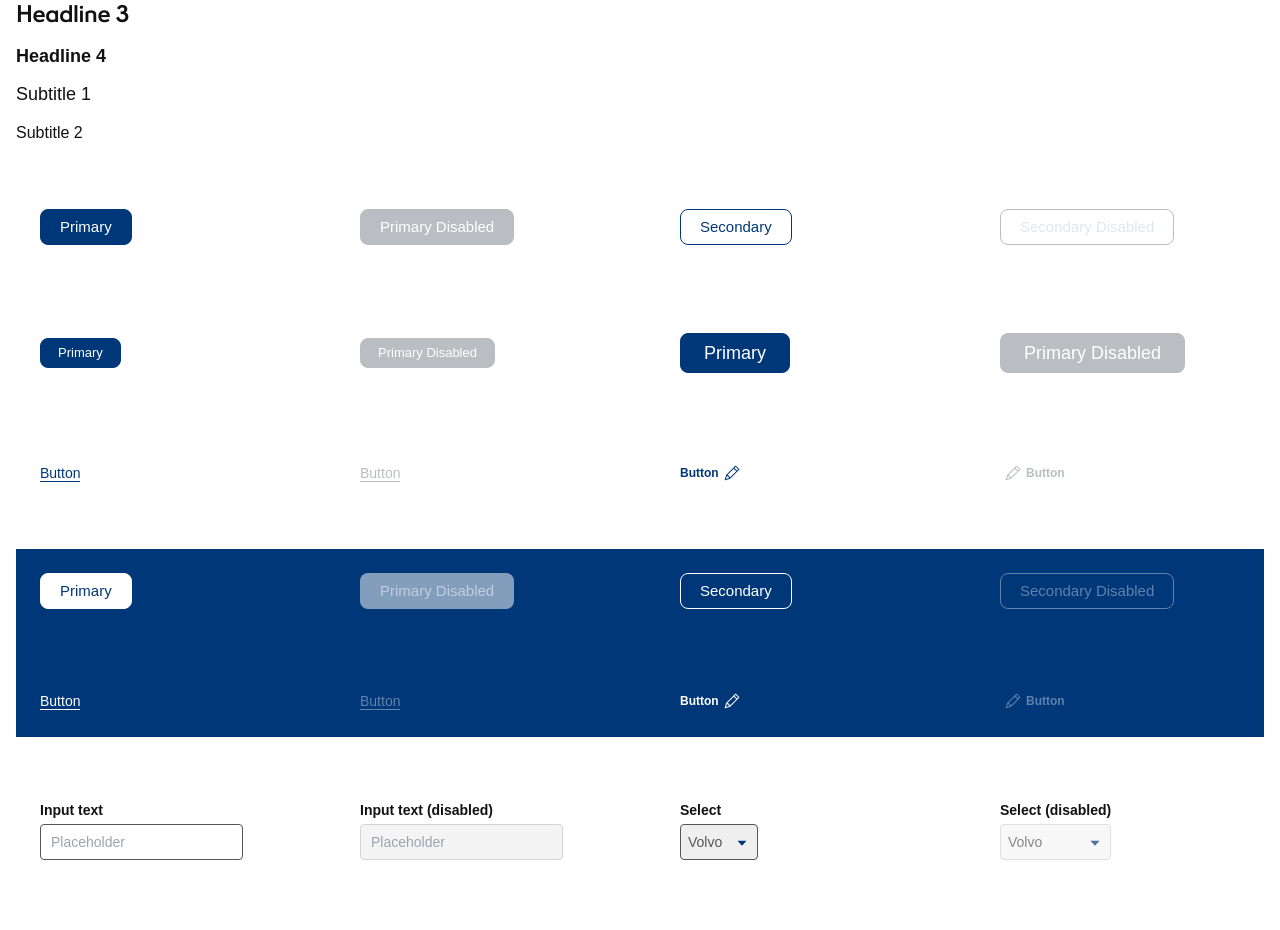
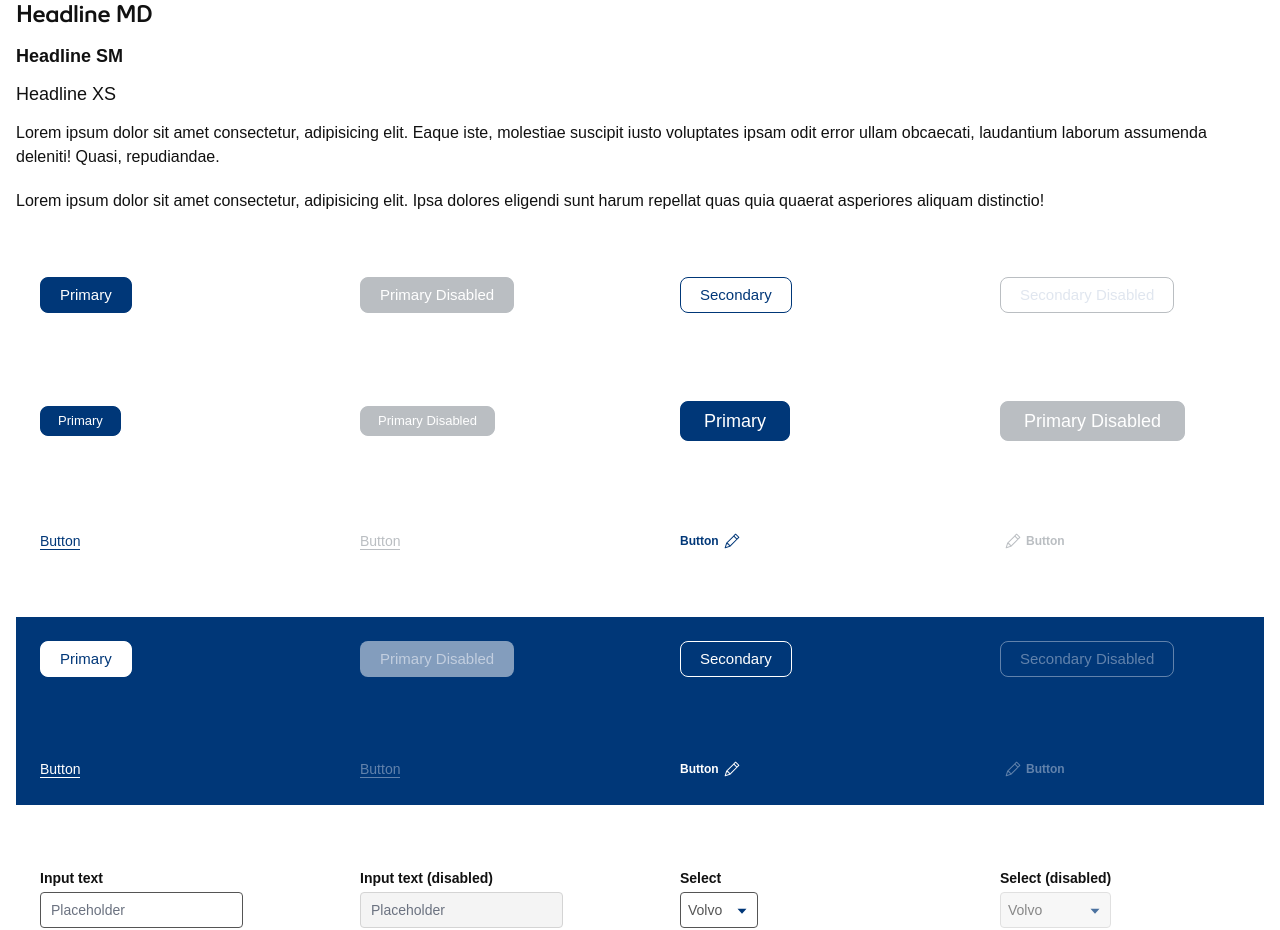
Before and after one commit to blacheyong/test-tailwindcss, a website: page index.html in a window 1280 px wide. Shown: the part 129-1059 px from the top of the page. Drawn offline with Linux system fonts and the light colour scheme; files whose address does not match are found by name.

Commit message:
test default typo styles + svgToDataUri + form plugin

```diff
--- a/index.html
+++ b/index.html
@@ -8,12 +8,16 @@
   <link href="./dist/main.css" rel="stylesheet">
 </head>
 <body class="p-4">
-  <h1 class="mb-4">Headline 1</h1>
-  <h2 class="mb-4">Headline 2</h2>
-  <h3 class="mb-4">Headline 3</h3>
-  <h4 class="mb-4">Headline 4</h4>
-  <h5 class="mb-4">Subtitle 1</h5>
-  <h6 class="mb-4">Subtitle 2</h6>
+  <div class=""> <!-- prose -->
+    <h1 class="mb-4 headline-xl">Headline XL</h1>
+    <h2 class="mb-4 headline-lg">Headline LG</h2>
+    <h3 class="mb-4 headline-md">Headline MD</h3>
+    <h4 class="mb-4 headline-sm">Headline SM</h4>
+    <h5 class="mb-4 headline-xs">Headline XS</h5>
+
+    <p>Lorem ipsum dolor sit amet consectetur, adipisicing elit. Eaque iste, molestiae suscipit iusto voluptates ipsam odit error ullam obcaecati, laudantium laborum assumenda deleniti! Quasi, repudiandae.</p>
+  </div>
+  <p class="mt-5">Lorem ipsum dolor sit amet consectetur, adipisicing elit. Ipsa dolores eligendi sunt harum repellat quas quia quaerat asperiores aliquam distinctio!</p>
   <div class="p-6 grid grid-cols-4 gap-20 items-center justify-items-start my-10">
     <button type="button" class="btn btn-primary">Primary</button>
     <button type="button" class="btn btn-primary" disabled>Primary Disabled</button>
--- a/package.json
+++ b/package.json
@@ -9,6 +9,8 @@
     "dev": "run-p  copy-files tailwind sync"
   },
   "devDependencies": {
+    "@tailwindcss/forms": "^0.5.3",
+    "@tailwindcss/typography": "^0.5.9",
     "autoprefixer": "^10.4.14",
     "browser-sync": "^2.29.3",
     "copyfiles": "^2.4.1",
@@ -23,5 +25,7 @@
     "tailwindcss": "^3.3.2",
     "token-transformer": "^0.0.33"
   },
-  "dependencies": {}
+  "dependencies": {
+    "mini-svg-data-uri": "^1.4.4"
+  }
 }
--- a/src/styles/base/_typography.css
+++ b/src/styles/base/_typography.css
@@ -1,27 +1,27 @@
 @layer base {
-    h1, .headline-xl,
-    h2, .headline-lg,
-    h3, .headline-md {
+    .headline-xl,
+    .headline-lg,
+    .headline-md {
         @apply font-bell-slim;
     }
 
-    h1, .headline-xl {
+    .headline-xl {
         @apply text-headline-xl-mobile md:text-headline-xl-tablet lg:text-headline-xl-desktop;
     }
 
-    h2, .headline-lg {
+    .headline-lg {
         @apply text-headline-lg-mobile md:text-headline-lg-tablet lg:text-headline-lg-desktop;
     }
 
-    h3, .headline-md {
+    .headline-md {
         @apply text-headline-md-mobile md:text-headline-md-tablet lg:text-headline-md-desktop;
     }
 
-    h4, .headline-sm {
+    .headline-sm {
         @apply text-headline-sm;
     }
 
-    h5, .headline-xs {
+    .headline-xs {
         @apply text-headline-xs
     }
 }
--- a/src/styles/components/_form.css
+++ b/src/styles/components/_form.css
@@ -14,7 +14,7 @@
     }
 
     select {
-        @apply appearance-none bg-dropdown-arrow bg-[right_10px_center] bg-no-repeat px-7px;
+        @apply bg-dropdown-arrow bg-[right_10px_center] bg-[length:10px] bg-no-repeat px-7px;
     }
 
     label {
--- a/tailwind.config.js
+++ b/tailwind.config.js
@@ -1,4 +1,6 @@
 /** @type {import('tailwindcss').Config} */
+
+const svgToDataUri = require('mini-svg-data-uri')
 
 const { filterArrayTokensByType, filterTokensByType } = require("./fns");
 const tokens = require("./output/_tokens.json")
@@ -10,16 +12,18 @@ export const content = ["./src/**/*.{js,scss}", "index.html"]
 export const darkMode = 'class'
 export const theme = {
   extend: {
-    backgroundImage: {
-      'dropdown-arrow': 'url("./svg/icon-dropdown-arrow.svg")'
-    },
+    colors: colorTokens.colors,
+    backgroundImage: (theme) => ({
+      'dropdown-arrow': `url("${svgToDataUri(
+        `<svg fill='none' height='11' viewBox='0 0 10 11' width='10' xmlns='http://www.w3.org/2000/svg'><path clip-rule='evenodd' d='m5 8.65918 4.5-5h-9z' fill='${theme('colors.blue.medium')}' fill-rule='evenodd'/></svg>`
+      )}")`,
+    }),
     borderRadius: {
       '3px': '3px'
     },
     borderWidth: {
       '1': '1px'
     },
-    colors: colorTokens.colors,
     fontFamily: {
       'base': ['Arial', 'Helvetica', 'sans-serif'],
       'bell-slim': ['bell-slim', 'Helvetica', 'Arial', 'sans-serif']
@@ -54,6 +58,26 @@ export const theme = {
     },
     screens: {
       lg: '992px'
-    }
+    },
+    typography: (theme) => ({
+      DEFAULT: {
+        css: {
+          h1: {
+            color: theme('colors.gray.dark')
+          },
+          p: {
+            fontSize: theme('fontSize.body-default[0]'),
+            fontWeight: theme('fontSize.body-default[1].fontWeight'),
+            letterSpacing: theme('fontSize.body-default[1].letterSpacing'),
+            lineHeight: theme('fontSize.body-default[1].lineHeight'),
+          }
+        }
+      }
+    })
   }
 }
+
+export const plugins = [
+  require('@tailwindcss/typography'),
+  require('@tailwindcss/forms'),
+]
```
Also changed, not shown: dist/main.css, 1 other file.
